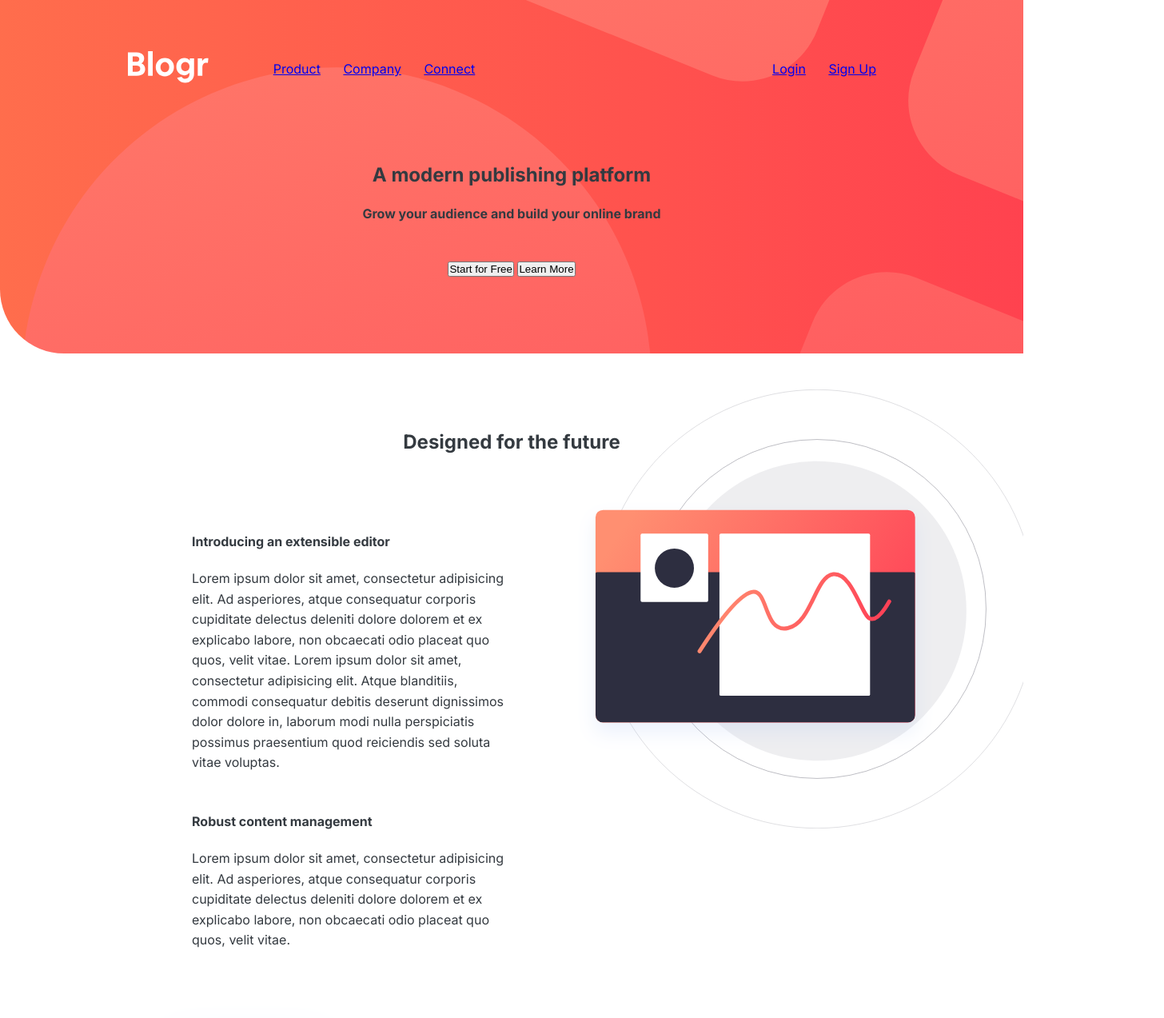
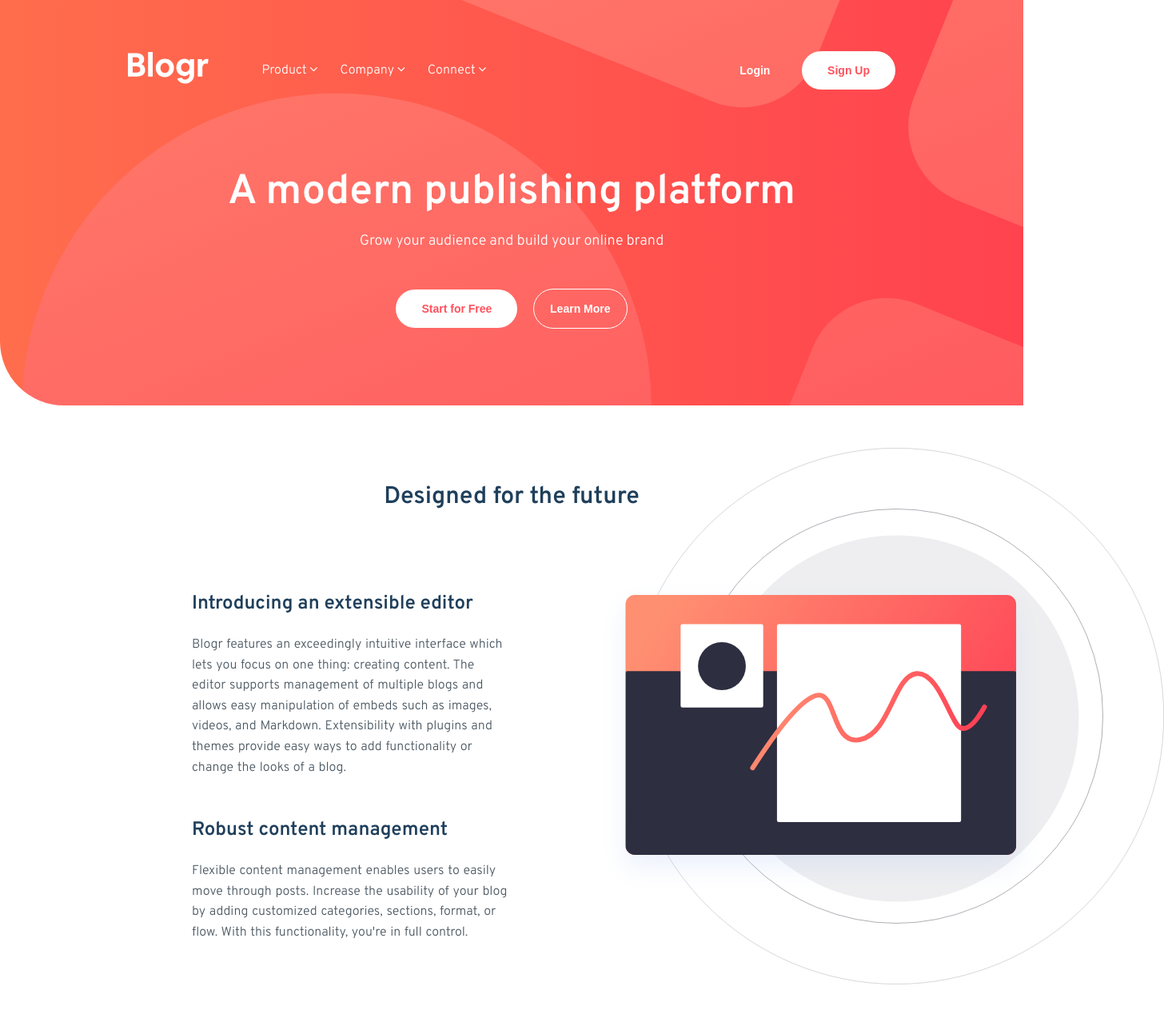
Before and after one commit to Evertrix/Blogr-landing-page, a plain HTML site: page index.html in a window 1280 px wide. Shown: the top 1273 px of the page at 80% size, 1456 px wide, since content can reach past the window. Drawn offline with Linux system fonts and the light colour scheme.

Commit message:
Design update

```diff
--- a/index.html
+++ b/index.html
@@ -1,6 +1,5 @@
 <!doctype html>
 <html lang="en">
-
 <head>
     <meta charset="UTF-8">
     <meta name="viewport"
@@ -8,8 +7,8 @@
     <meta http-equiv="X-UA-Compatible" content="ie=edge">
     <title>Blogr Landing Page</title>
     <link rel="stylesheet" href="style.css">
+    <link rel="stylesheet" href="https://cdnjs.cloudflare.com/ajax/libs/font-awesome/4.7.0/css/font-awesome.min.css">
 </head>
-
 <body>
 <div class="container">
     <div class="image-holder">
@@ -26,13 +25,13 @@
                     <!--        <a href="#">-->
                     <!--          <img src="images/logo.svg" alt="">-->
                     <!--        </a>-->
-            <a href="#">Product</a>
-            <a href="#">Company</a>
-            <a href="#">Connect</a>
+                    <a href="#">Product <i class="fa fa-angle-down"></i></a>
+                    <a href="#">Company <i class="fa fa-angle-down"></i></a>
+                    <a href="#">Connect <i class="fa fa-angle-down"></i></a>
                 </nav>
                 <div class="featured-buttons">
-            <a href="#">Login</a>
-            <a href="#">Sign Up</a>
+                    <button class="btn-login">Login</button>
+                    <button class="btn-with-bg">Sign Up</button>
                 </div>
                 <!--    </div>-->
             </header>
@@ -41,8 +40,8 @@
                 <h1 class="main-heading">A modern publishing platform</h1>
                 <h4 class="sub-heading">Grow your audience and build your online brand</h4>
                 <div class="sub-buttons">
-            <button>Start for Free</button>
-            <button>Learn More</button>
+                    <button class="btn-with-bg">Start for Free</button>
+                    <button class="btn-without-bg">Learn More</button>
                 </div>
             </section>
         </div>
@@ -52,24 +51,22 @@
         <h2 class="info-section-heading">Designed for the future</h2>
         <section class="info-section">
             <div class="description-section">
-          <div class="desc">
-            <h4>Introducing an extensible editor</h4>
-            <p>
-              Lorem ipsum dolor sit amet, consectetur adipisicing elit. Ad asperiores, atque consequatur corporis
-              cupiditate
-              delectus deleniti dolore dolorem et ex explicabo labore, non obcaecati odio placeat quo quos, velit vitae.
-              Lorem ipsum dolor sit amet, consectetur adipisicing elit. Atque blanditiis, commodi consequatur debitis
-              deserunt dignissimos dolor dolore in, laborum modi nulla perspiciatis possimus praesentium quod reiciendis
-              sed
-              soluta vitae voluptas.
+                <div class="desc-intro">
+                    <h4 class="desc-intro--heading">Introducing an extensible editor</h4>
+                    <p class="desc-intro--text">
+                        Blogr features an exceedingly intuitive interface which lets you focus on one thing: creating
+                        content. The editor supports management of multiple blogs and allows easy manipulation of embeds
+                        such as images, videos, and Markdown. Extensibility with plugins and themes provide easy ways to
+                        add functionality or change the looks of a blog.
                     </p>
                 </div>
-          <div class="desc2">
-            <h4>Robust content management</h4>
-            <p>
-              Lorem ipsum dolor sit amet, consectetur adipisicing elit. Ad asperiores, atque consequatur corporis
-              cupiditate
-              delectus deleniti dolore dolorem et ex explicabo labore, non obcaecati odio placeat quo quos, velit vitae.
+                <div class="desc-robust">
+                    <h4 class="desc-robust--heading">Robust content management</h4>
+                    <p class="desc-robust--text">
+                        Flexible content management enables users to easily move through
+                        posts. Increase the usability of your blog by adding customized
+                        categories, sections, format, or flow. With this functionality, you're in
+                        full control.
                     </p>
                 </div>
                 <!--        <div class="aside-image">-->
@@ -95,11 +92,12 @@
                 <img class="phone-svg" src="./images/illustration-phones.svg" alt="">
             </div>
             <div class="phone-info">
-          <h3>State of the Art Infrastructure</h3>
-          <p>
-            Lorem ipsum dolor sit amet, consectetur adipisicing elit. Ab, aperiam, ea error expedita explicabo inventore
-            labore maxime nulla quibusdam quos repudiandae sequi! Animi consectetur eaque impedit magnam optio quisquam
-            reprehenderit?
+                <h3 class="phone-info--heading">State of the Art Infrastructure</h3>
+                <p class="phone-info--text">
+                    With reliability and speed in mind, worldwide data centers provide the
+                    backbone for ultra-fast connectivity. This ensures your site will load
+                    instantly, no matter where your readers are, keeping your site
+                    competitive.
                 </p>
             </div>
             <!--    </div>-->
@@ -113,23 +111,18 @@
                 <img class="img-laptop-desktop" src="./images/illustration-laptop-desktop.svg" alt="">
             </div>
             <div class="laptop-desc">
-          <h3>Free, open, simple</h3>
-          <p>
-            Lorem ipsum dolor sit amet, consectetur adipisicing elit. Amet aperiam cum cupiditate explicabo hic
-            laudantium
-            nobis quaerat quibusdam sed! Accusantium delectus distinctio doloremque facere molestias natus officia
-            quibusdam
-            sunt voluptate.
-            Lorem ipsum dolor sit amet, consectetur adipisicing elit. Assumenda dolorem enim ex expedita maxime neque
-            numquam ullam? Facere inventore labore nemo neque, quisquam rerum sequi sit tempore voluptatem. Distinctio,
-            mollitia.
+                <h3 class="laptop-desc--heading">Free, open, simple</h3>
+                <p class="laptop-desc--text">
+                    Blogr is a free and open source application backed by a large community of helpful developers. It
+                    supports features such as code syntax highlighting, RSS feeds, social media integration, third-party
+                    commenting tools, and works seamlessly with Google Analytics. The architecture is clean and is
+                    relatively easy to learn.
                 </p>
-          <br />
-          <h3>Powerful tooling</h3>
-          <p>
-            Lorem ipsum dolor sit amet, consectetur adipisicing elit. Asperiores, atque, consectetur eos explicabo ipsa
-            molestias odio officia pariatur perspiciatis reiciendis rem, rerum sed vero! Ab aspernatur cum hic iste
-            neque!
+                <br/>
+                <h3 class="laptop-powerful--heading">Powerful tooling</h3>
+                <p class="laptop-powerful--text">
+                    Batteries included. We built a simple and straightforward CLI tool that makes customization and
+                    deployment a breeze, but capable of producing even the most complicated sites.
                 </p>
             </div>
             <!--    </div>-->
@@ -175,5 +168,4 @@
 
 </div>
 </body>
-
 </html>
--- a/style.css
+++ b/style.css
@@ -13,7 +13,9 @@ FONT SIZE SYSTEM (px)
 
 
 
-@import url('https://fonts.googleapis.com/css2?family=Inter:wght@400;500;700&display=swap');
+@import url('https://fonts.googleapis.com/css2?family=Overpass:wght@300;600&family=Ubuntu:wght@400;500;700&display=swap');
+/*font-family: 'Overpass', sans-serif;*/
+/*font-family: 'Ubuntu', sans-serif;*/
 
 * {
   margin: 0;
@@ -25,8 +27,9 @@ FONT SIZE SYSTEM (px)
  /*GENERAL STYLES */
  /*------------------------ */
 body {
+  overflow-x: hidden;
   /* The priority font-family will be Intern. If not available, use the second option which is sans-serif */
-  font-family: 'Inter', sans-serif;
+  font-family: 'Overpass', sans-serif;
   color: #343a40; /*we put color in body because - color gets inherited*/
   /*border-bottom: 8px solid #087f5b;*/
 }
@@ -48,6 +51,8 @@ body {
   width: 960px;
   margin: 0 auto;
 }
+
+/*Header Section*/
 
 header,
 section {
@@ -93,6 +98,12 @@ nav{
 
 nav a {
   margin-right: 24px;
+  color: hsl(0, 0%, 100%);
+  text-decoration-line: none;
+}
+
+.nav-arrow {
+  width: 10px;
 }
 
 .logo a img {
@@ -107,6 +118,8 @@ nav a {
 
 .featured-buttons a {
   margin-right: 24px;
+  color: hsl(0, 0%, 100%);
+  text-decoration-line: none;
 }
 
 .sub-header {
@@ -118,10 +131,16 @@ nav a {
 }
 
 .main-heading {
-  margin-bottom: 24px;
+  color: hsl(0, 0%, 100%);
+  font-weight: 600;
+  font-size: 52px;
+  margin-bottom: 16px;
 }
 
 .sub-heading {
+  color: hsl(0, 0%, 100%);
+  font-size: 18px;
+  font-weight: 300;
   margin-bottom: 48px;
 }
 
@@ -129,11 +148,46 @@ nav a {
   padding-bottom: 96px;
 }
 
+.btn-with-bg {
+  display: inline-block;
+  background-color: hsl(0, 0%, 100%);
+  color: hsl(356, 100%, 66%);
+  border-radius: 50px;
+  font-size: 14px;
+  font-weight: 600;
+  border: none;
+  padding: 16px 32px;
+}
+.btn-without-bg {
+  display: inline-block;
+  background-color: transparent;
+  color: hsl(0, 0%, 100%);
+  border: 1px solid hsl(0, 0%, 100%);
+  border-radius: 50px;
+  font-size: 14px;
+  font-weight: 600;
+  padding: 16px 20px;
+}
+
+.btn-login {
+  display: inline-block;
+  background-color: transparent;
+  color: hsl(0, 0%, 100%);
+  border: none;
+  border-radius: 50px;
+  font-size: 14px;
+  font-weight: 600;
+  padding: 16px 20px;
+}
+
+.btn-with-bg + .btn-without-bg, .btn-login + .btn-with-bg {
+  margin-left: 16px;
+}
+
 
 .middle-sections {
-  /*width: 1440px;*/
   /*margin: 0 auto;*/
-  margin-bottom: 5rem;
+  margin-bottom: 8.6rem;
 }
 
 
@@ -160,13 +214,18 @@ nav a {
 }
 
 .info-section-heading {
+  position: relative;
   text-align: center;
+  color: hsl(208, 49%, 24%);
+  font-weight: 600;
+  font-size: 30px;
 }
 
 .description-section {
   padding-left: 15rem;
   /*width: 500px;*/
   margin-top: 100px;
+  justify-self: center;
 }
 
 
@@ -175,40 +234,54 @@ nav a {
   grid-column: 2;
 }
 
-.desc, .desc2 {
+.desc-intro, .desc-robust {
+  /*width: 500px;*/
+
   margin-bottom: 50px;
   text-align: start;
 }
 
-.desc {
+.desc-intro {
   grid-row: 2;
   grid-column: 1;
 }
 
-.desc h4 {
+.desc-intro .desc-intro--heading {
+  font-weight: 600;
+  font-size: 24px;
+  color: hsl(208, 49%, 24%);
   margin-bottom: 24px;
 }
 
-.desc p {
+.desc-intro .desc-intro--text {
+  /*letter-spacing: 1px;*/
+  word-spacing: 1px;
+  color: hsl(207, 13%, 34%);
   line-height: 1.6;
 }
 
-.desc2 {
+.desc-robust {
   grid-row: 3;
   grid-column: 1;
 }
 
-.desc2 h4 {
+.desc-robust .desc-robust--heading {
+  font-weight: 600;
+  font-size: 24px;
+  color: hsl(208, 49%, 24%);
   margin-bottom: 24px;
 }
 
-.desc2 p {
+.desc-robust .desc-robust--text {
+  word-spacing: 1px;
+  color: hsl(207, 13%, 34%);
   line-height: 1.6;
 }
 
 .featured-desktop {
-  width: 90%;
-  margin-left: 5rem;
+  position: absolute;
+  width: 55%;
+  margin-left: -13rem;
 
   margin-top: -80px;
   grid-column: 2 / 4; /* span from grid column line 1 to 3 (i.e., span 2 columns) */
@@ -228,7 +301,7 @@ nav a {
 
   margin-bottom: 5rem;
   height: 25rem;
-  color: #FFF;
+  color: hsl(0, 0%, 100%);
 }
 
 .phone-container {
@@ -268,6 +341,20 @@ nav a {
   /*margin-left: 3rem;*/
 }
 
+.phone-info--heading {
+  /*word-spacing: 1px;*/
+  font-weight: 300;
+  font-size: 36px;
+  color: hsl(0, 0%, 100%);
+  margin-bottom: 24px;
+}
+
+.phone-info--text {
+  font-size: 16px;
+  font-weight: 300;
+  line-height: 24px;
+}
+
 
 .laptop-wrapper {
   margin-bottom: 5rem;
@@ -293,10 +380,33 @@ nav a {
   /*margin-left: 5rem;*/
 }
 
+.laptop-desc--heading {
+  font-weight: 600;
+  font-size: 24px;
+  color: hsl(208, 49%, 24%);
+  margin-bottom: 24px;
+}
+
+.laptop-desc--text {
+  line-height: 1.6;
+  margin-bottom: 30px;
+}
+
+.laptop-powerful--heading {
+  font-weight: 600;
+  font-size: 24px;
+  color: hsl(208, 49%, 24%);
+  margin-bottom: 24px;
+}
+
+.laptop-powerful--text {
+  line-height: 1.6;
+}
+
 footer {
-  height: 15rem;
+  height: 25rem;
   background-color: hsl(240, 10%, 16%);
-  color: white;
+  color: hsl(0, 0%, 100%);
   display: grid;
   align-items: center;
   border-top-right-radius: 80px;
@@ -312,3 +422,18 @@ footer {
   align-content: center;
   justify-items: center;
 }
+
+h6 {
+  font-weight: 600;
+  font-size: 18px;
+  margin-bottom: 24px;
+}
+
+li {
+  color: hsl(240, 2%, 79%);
+  list-style-type: none;
+}
+
+li:not(:last-child) {
+  margin-bottom: 12px;
+}
```
Lines whose indentation alone changed are shown as unchanged.
